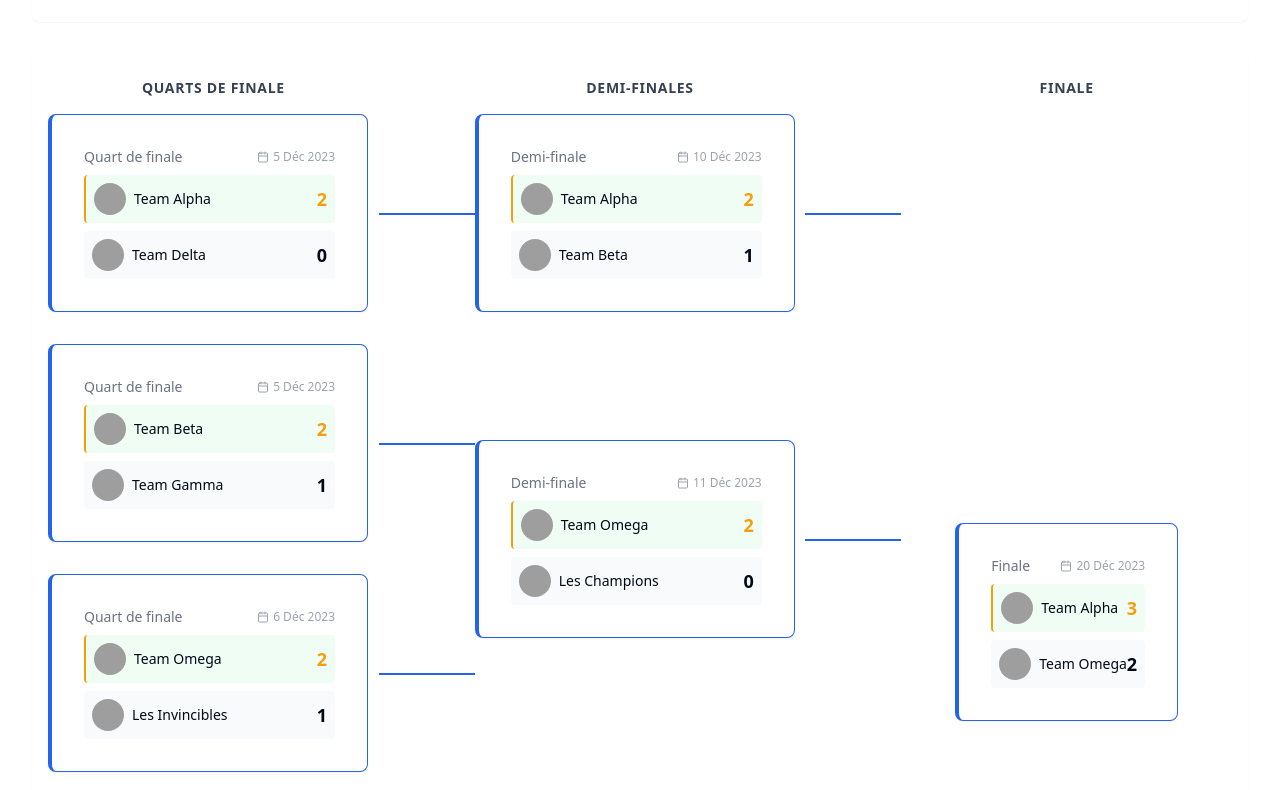
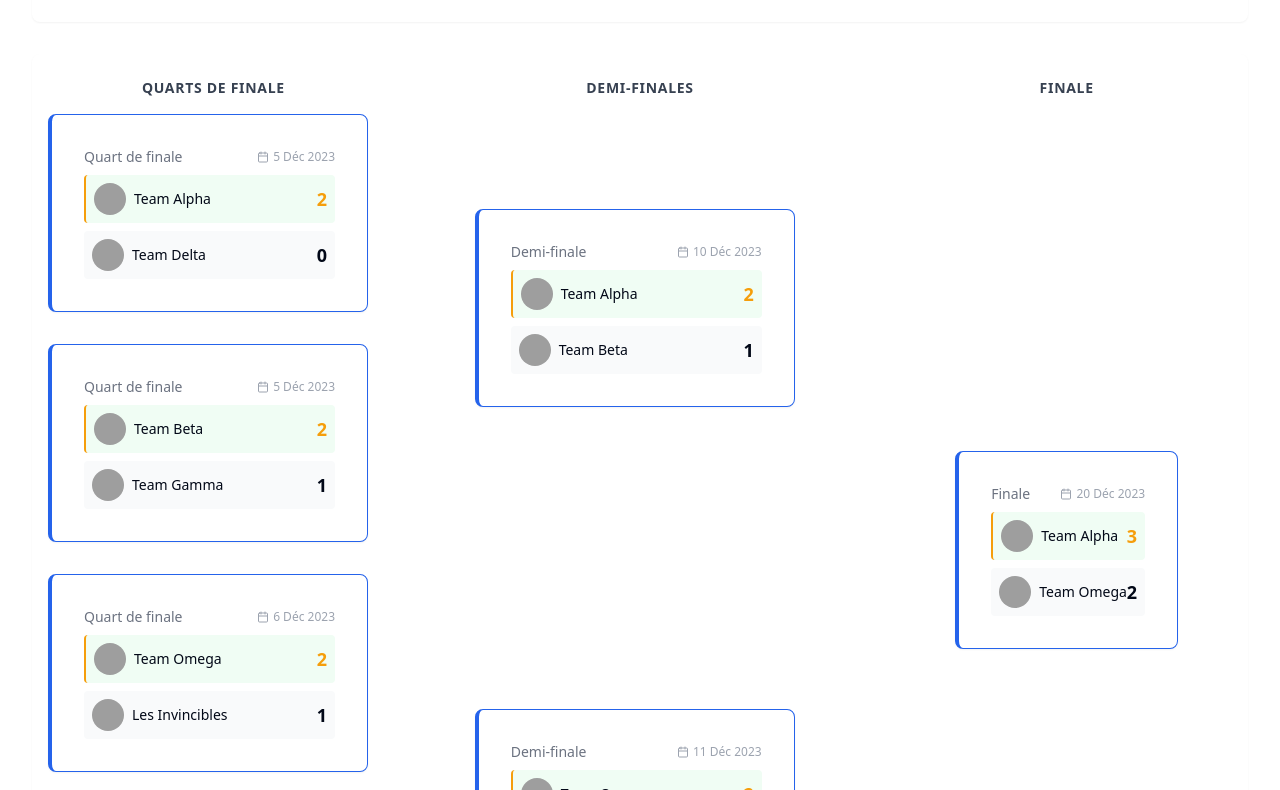
Before and after one commit to srkodev/bracketcraft, a React (Vite) app: page /tournaments/1/bracket in a window 1280 px wide. Shown: the part 370-1160 px from the top of the page. Built offline with nearby package versions, Linux system fonts and the light colour scheme; grey boxes are pictures that could not be loaded.

Commit message:
Refactor tournament bracket layout
Remove connectors and improve alignment of bracket stages.

```diff
--- a/src/index.css
+++ b/src/index.css
@@ -1,3 +1,4 @@
+
 @tailwind base;
 @tailwind components;
 @tailwind utilities;
@@ -135,13 +136,14 @@
     @apply flex-1 flex flex-col;
   }
 
-  .connector-right {
-    @apply absolute top-1/2 right-0 h-0.5 bg-tournament-blue w-6 md:w-12 lg:w-24;
-    transform: translateX(100%);
+  /* Removed connector classes */
+
+  /* New classes for proper vertical alignment */
+  .semi-finals-container {
+    @apply flex flex-col justify-evenly h-full space-y-24 md:space-y-48 lg:space-y-64 py-16;
   }
 
-  .connector-left {
-    @apply absolute top-1/2 left-0 h-0.5 bg-tournament-blue w-6 md:w-12 lg:w-24;
-    transform: translateX(-100%);
+  .final-container {
+    @apply flex flex-col justify-center h-full py-32 md:py-48 lg:py-64;
   }
 }
--- a/src/pages/TournamentBracket.tsx
+++ b/src/pages/TournamentBracket.tsx
@@ -1,4 +1,3 @@
-
 import React, { useState } from 'react';
 import { useParams } from 'react-router-dom';
 import { Card, CardContent } from '@/components/ui/card';
@@ -167,9 +166,9 @@ const TournamentBracket = () => {
   };
 
   // Rendu d'un match
-  const renderMatch = (match: any, roundIndex: number) => (
-    <div key={match.id} className="relative">
-      <Card className="match-card mb-4 border-l-4 border-tournament-blue">
+  const renderMatch = (match: any) => (
+    <div key={match.id} className="relative mb-4">
+      <Card className="match-card border-l-4 border-tournament-blue">
         <CardContent className="p-4">
           <div className="mb-2 flex justify-between items-center">
             <div className="text-sm font-medium text-gray-500">{match.round}</div>
@@ -225,17 +224,10 @@ const TournamentBracket = () => {
           )}
         </CardContent>
       </Card>
-      {/* Connecteur pour les matchs (sauf pour la finale) */}
-      {roundIndex < 2 && match.team1.isWinner && (
-        <div className="connector-right hidden lg:block"></div>
-      )}
-      {roundIndex < 2 && match.team2.isWinner && (
-        <div className="connector-right hidden lg:block"></div>
-      )}
     </div>
   );
 
-  // Horizontal bracket render
+  // Horizontal bracket render with improved alignment
   const renderHorizontalBracket = () => {
     const rounds = [];
 
@@ -245,30 +237,34 @@ const TournamentBracket = () => {
         <div key="quarterfinals" className="round-column">
           <h3 className="text-center text-sm font-bold mb-4 text-gray-700 uppercase tracking-wider">Quarts de finale</h3>
           <div className="space-y-8">
-            {matches.quarterfinals.map((match, index) => renderMatch(match, 0))}
+            {matches.quarterfinals.map((match) => renderMatch(match))}
           </div>
         </div>
       );
     }
 
-    // Add semifinals
+    // Add semifinals with centered alignment
     if (currentRound === 'quarterfinals' || currentRound === 'semifinals') {
       rounds.push(
         <div key="semifinals" className="round-column">
           <h3 className="text-center text-sm font-bold mb-4 text-gray-700 uppercase tracking-wider">Demi-finales</h3>
-          <div className="space-y-12 md:space-y-24 lg:space-y-32">
-            {matches.semifinals.map((match, index) => renderMatch(match, 1))}
+          <div className="flex flex-col justify-center h-full">
+            <div className="semi-finals-container">
+              {matches.semifinals.map((match) => renderMatch(match))}
+            </div>
           </div>
         </div>
       );
     }
 
-    // Always add finals
+    // Always add finals centered
     rounds.push(
       <div key="finals" className="round-column">
         <h3 className="text-center text-sm font-bold mb-4 text-gray-700 uppercase tracking-wider">Finale</h3>
-        <div className="space-y-12 md:space-y-24 lg:space-y-48 flex items-center justify-center h-full pt-16 lg:pt-32">
-          {matches.finals.map((match, index) => renderMatch(match, 2))}
+        <div className="flex flex-col justify-center items-center h-full">
+          <div className="final-container">
+            {matches.finals.map((match) => renderMatch(match))}
+          </div>
         </div>
       </div>
     );
```
